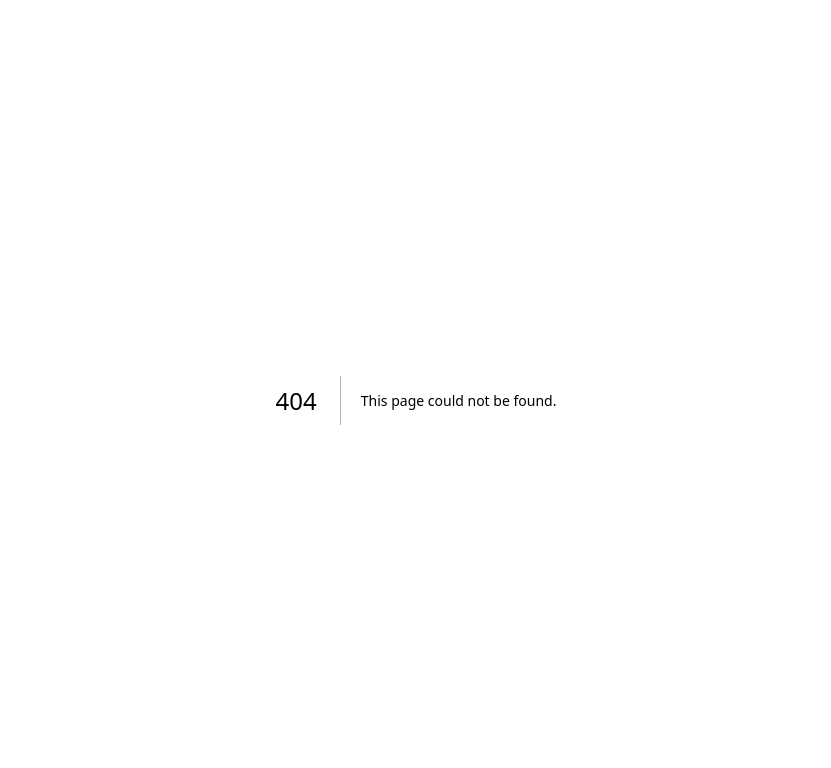
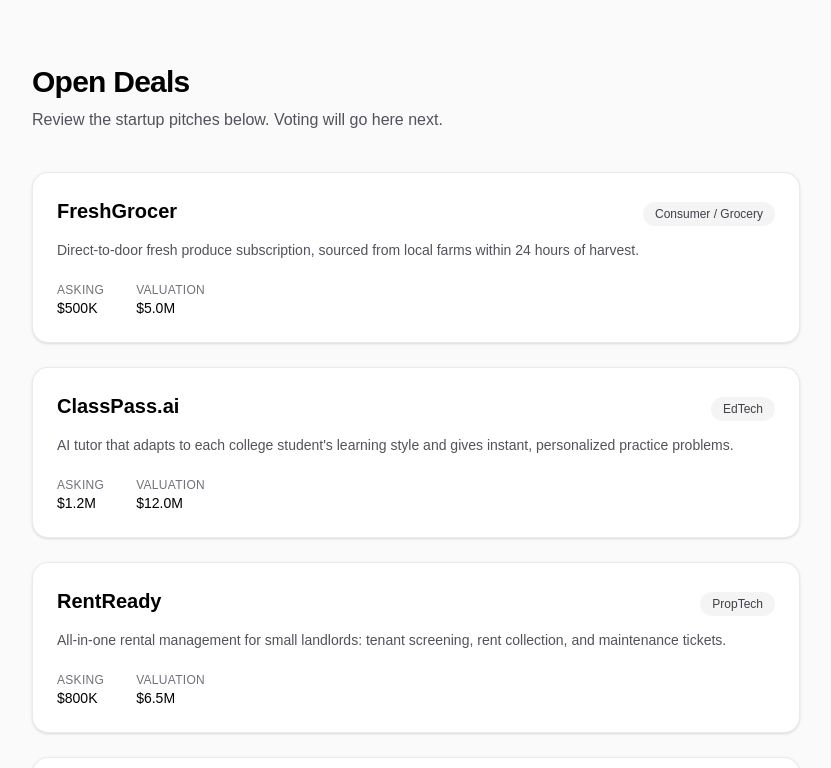
Before and after one commit to Raina-bafna/student-fund, a Next.js app: page /deals in a window 1280 px wide. Before the commit this address had no page. Shown: the top 768 px of the page, without its empty margins (224-1055 px from the left). Built offline with nearby package versions, Linux system fonts and the light colour scheme.

Commit message:
feat: add deals listing page with homepage navigation (#1)
* feat: add deals listing page with sample pitches

* feat: add View Deals link from homepage

```diff
--- /dev/null
+++ b/app/deals/page.tsx
@@ -0,0 +1,64 @@
+import { deals, formatMoney } from "@/lib/deals";
+
+/**
+ * The "Deals" page — lists every startup pitch open for review.
+ *
+ * This is a Server Component (the default in the App Router): it runs
+ * on the server, generates HTML, and ships zero JavaScript for itself.
+ * Fast and simple.
+ */
+export default function DealsPage() {
+  return (
+    <main className="min-h-screen bg-zinc-50 px-6 py-16 dark:bg-black">
+      <div className="mx-auto max-w-3xl">
+        <h1 className="text-3xl font-semibold tracking-tight text-black dark:text-zinc-50">
+          Open Deals
+        </h1>
+        <p className="mt-2 text-zinc-600 dark:text-zinc-400">
+          Review the startup pitches below. Voting will go here next.
+        </p>
+
+        <ul className="mt-10 grid gap-6">
+          {deals.map((deal) => (
+            <li
+              key={deal.id}
+              className="rounded-2xl border border-black/[.08] bg-white p-6 shadow-sm dark:border-white/[.145] dark:bg-zinc-950"
+            >
+              <div className="flex items-baseline justify-between gap-4">
+                <h2 className="text-xl font-semibold text-black dark:text-zinc-50">
+                  {deal.name}
+                </h2>
+                <span className="rounded-full bg-zinc-100 px-3 py-1 text-xs font-medium text-zinc-700 dark:bg-zinc-800 dark:text-zinc-300">
+                  {deal.sector}
+                </span>
+              </div>
+
+              <p className="mt-3 text-sm leading-6 text-zinc-600 dark:text-zinc-400">
+                {deal.description}
+              </p>
+
+              <dl className="mt-5 flex gap-8 text-sm">
+                <div>
+                  <dt className="text-xs uppercase tracking-wide text-zinc-500">
+                    Asking
+                  </dt>
+                  <dd className="font-medium text-black dark:text-zinc-50">
+                    {formatMoney(deal.askAmount)}
+                  </dd>
+                </div>
+                <div>
+                  <dt className="text-xs uppercase tracking-wide text-zinc-500">
+                    Valuation
+                  </dt>
+                  <dd className="font-medium text-black dark:text-zinc-50">
+                    {formatMoney(deal.valuation)}
+                  </dd>
+                </div>
+              </dl>
+            </li>
+          ))}
+        </ul>
+      </div>
+    </main>
+  );
+}
--- a/app/page.tsx
+++ b/app/page.tsx
@@ -1,4 +1,5 @@
 import Image from "next/image";
+import Link from "next/link";
 import StorageStatus from "./storage-status";
 
 export default function Home() {
@@ -52,14 +53,12 @@ export default function Home() {
             />
             Deploy Now
           </a>
-          <a
+          <Link
             className="flex h-12 w-full items-center justify-center rounded-full border border-solid border-black/[.08] px-5 transition-colors hover:border-transparent hover:bg-black/[.04] dark:border-white/[.145] dark:hover:bg-[#1a1a1a] md:w-[158px]"
-            href="https://nextjs.org/docs?utm_source=create-next-app&utm_medium=appdir-template-tw&utm_campaign=create-next-app"
-            target="_blank"
-            rel="noopener noreferrer"
+            href="/deals"
           >
-            Documentation
-          </a>
+            View Deals
+          </Link>
         </div>
       </main>
     </div>
--- /dev/null
+++ b/lib/deals.ts
@@ -0,0 +1,76 @@
+/**
+ * Sample startup pitches for the fund simulation.
+ *
+ * For now this is a hardcoded list — every page that needs deal data
+ * just imports `deals` from here. Later we'll replace this with a real
+ * database, but the rest of the app won't need to change because the
+ * shape (the `Deal` type) stays the same.
+ */
+
+export type Deal = {
+  id: string;          // unique key, used for URLs and React lists
+  name: string;        // startup name
+  sector: string;      // industry category
+  askAmount: number;   // how much they're raising, in dollars
+  valuation: number;   // company's pre-money valuation, in dollars
+  description: string; // one-sentence pitch
+};
+
+export const deals: Deal[] = [
+  {
+    id: "freshgrocer",
+    name: "FreshGrocer",
+    sector: "Consumer / Grocery",
+    askAmount: 500_000,
+    valuation: 5_000_000,
+    description:
+      "Direct-to-door fresh produce subscription, sourced from local farms within 24 hours of harvest.",
+  },
+  {
+    id: "classpass-ai",
+    name: "ClassPass.ai",
+    sector: "EdTech",
+    askAmount: 1_200_000,
+    valuation: 12_000_000,
+    description:
+      "AI tutor that adapts to each college student's learning style and gives instant, personalized practice problems.",
+  },
+  {
+    id: "rentready",
+    name: "RentReady",
+    sector: "PropTech",
+    askAmount: 800_000,
+    valuation: 6_500_000,
+    description:
+      "All-in-one rental management for small landlords: tenant screening, rent collection, and maintenance tickets.",
+  },
+  {
+    id: "carbonledger",
+    name: "CarbonLedger",
+    sector: "ClimateTech",
+    askAmount: 2_000_000,
+    valuation: 15_000_000,
+    description:
+      "Carbon accounting software that helps small and mid-sized businesses report emissions for new EU and SEC rules.",
+  },
+  {
+    id: "pulsemed",
+    name: "PulseMed",
+    sector: "HealthTech",
+    askAmount: 1_500_000,
+    valuation: 10_000_000,
+    description:
+      "Wearable sensor and app that helps chronic pain patients track flare-ups and share data with their doctors.",
+  },
+];
+
+/**
+ * Format a dollar amount in a human-friendly way.
+ * 500_000  → "$500K"
+ * 5_000_000 → "$5.0M"
+ */
+export function formatMoney(amount: number): string {
+  if (amount >= 1_000_000) return `$${(amount / 1_000_000).toFixed(1)}M`;
+  if (amount >= 1_000) return `$${Math.round(amount / 1_000)}K`;
+  return `$${amount}`;
+}
```
